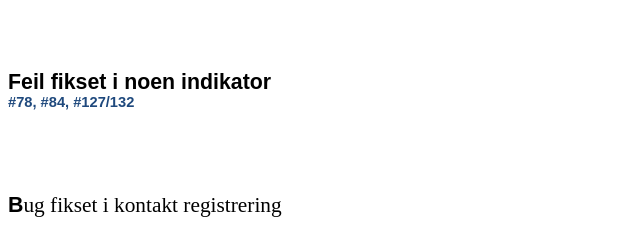
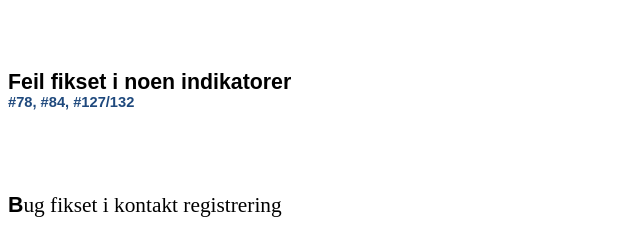
Before and after one commit to ks-no/fiks-dhis2-endringslogg, a plain HTML site: page changes/03.09.2020/index.html in a window 1280 px wide. Shown: the part 2643-2883 px from the top of the page, 0-640 px from the left. Drawn offline with Linux system fonts and the light colour scheme; a web font is replaced by a local one.

Commit message:
Update index.html

```diff
--- a/changes/03.09.2020/index.html
+++ b/changes/03.09.2020/index.html
@@ -324,7 +324,7 @@
 <h2 class="c5" id="h.o4sz4l8cxe9n-8"><span class="c2">Bredden p&aring; s&oslash;keresultat modal endret til 75% av skjermen istedenfor 600px</span>
 </h2>
 <p class="c4"><span class="c1"></span></p>
-<h2 class="c5" id="h.o4sz4l8cxe9n-9"><span>Feil fikset i noen indikator<br></span><span
+<h2 class="c5" id="h.o4sz4l8cxe9n-9"><span>Feil fikset i noen indikatorer<br></span><span
         class="c12">#78, #84, #127/132</span></h2>
 <p class="c4"><span class="c1"></span></p>
 <h2 class="c5" id="h.a8hkdkysvpd"><span>B</span><span class="c3">ug fikset i kontakt registrering</span></h2>
```
